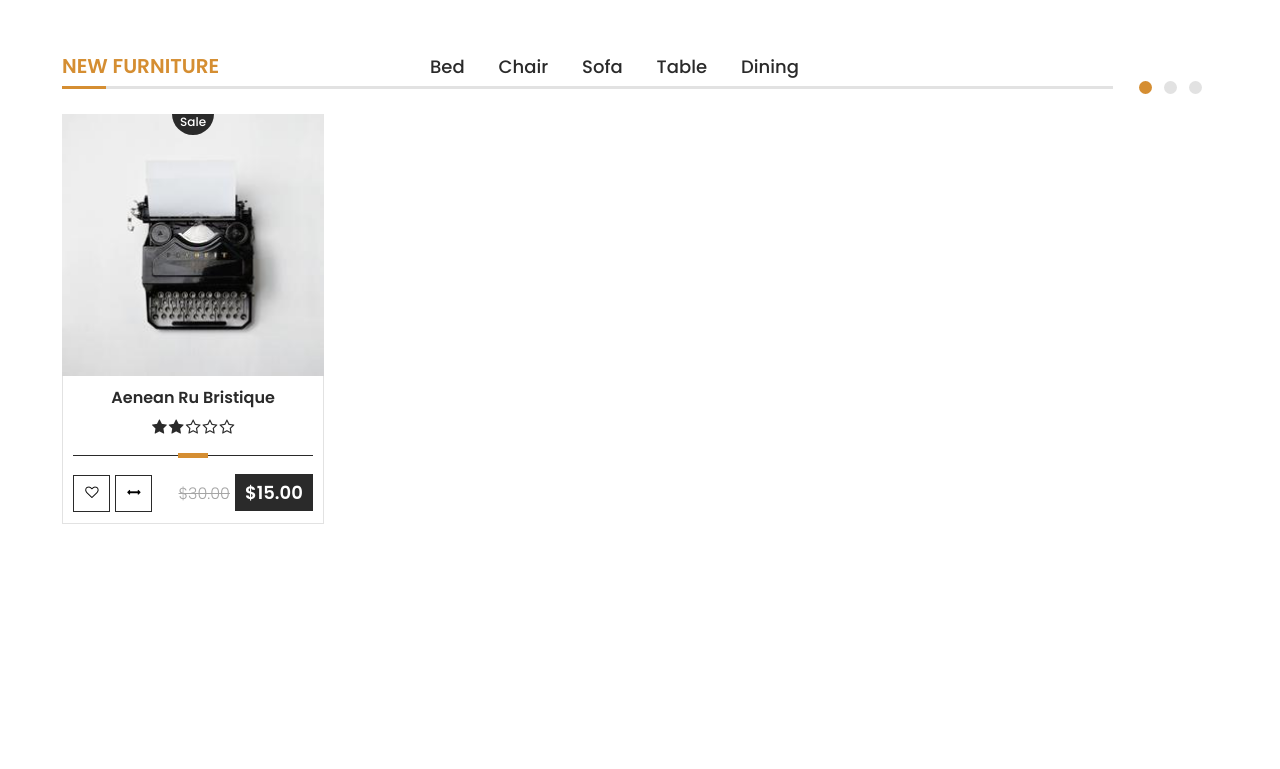
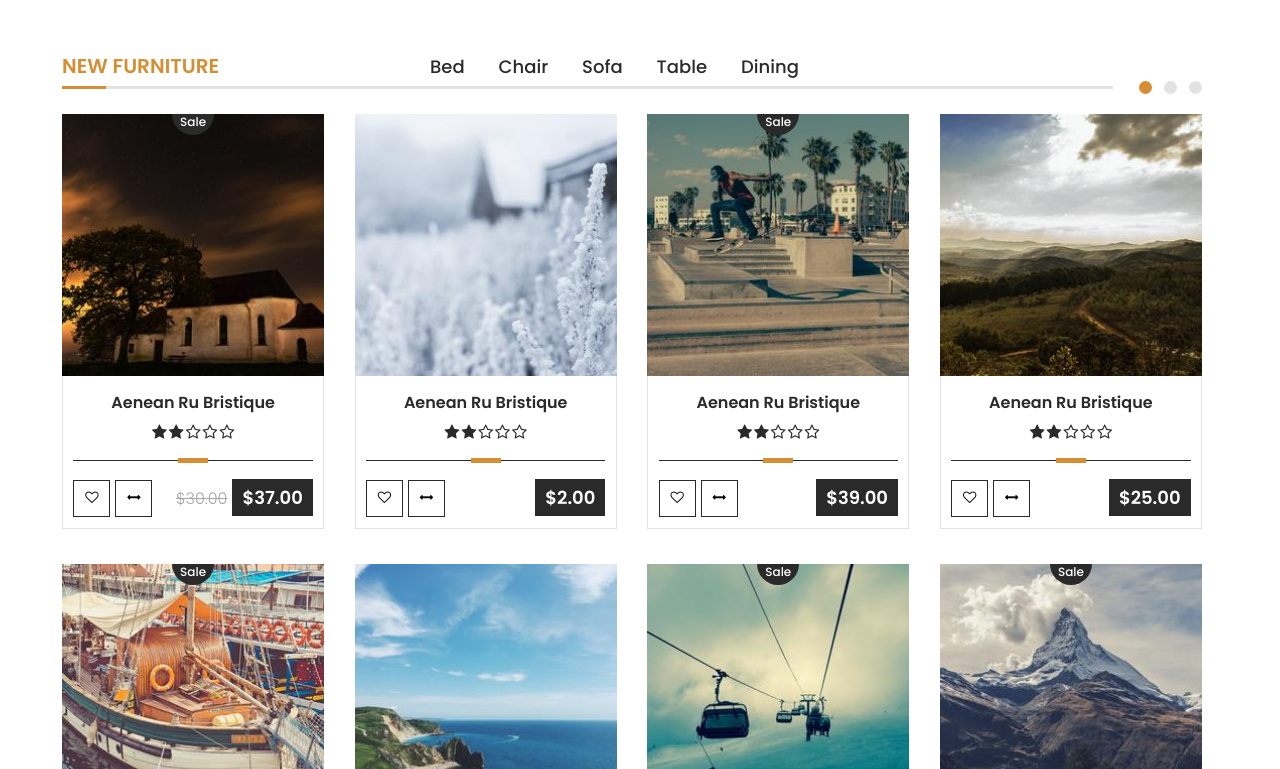
Before and after one commit to SHAH0001/bazar, a Vue app: page / in a window 1280 px wide. Shown: the part 1431-2200 px from the top of the page. Built offline with nearby package versions, Linux system fonts and the light colour scheme.

Commit message:
products on the homepage are adapted

```diff
--- a/src/components/Products.vue
+++ b/src/components/Products.vue
@@ -1,26 +1,25 @@
 <template>
     <div id="main-products-block">
-        <SortingDisplay />
+        <SortingDisplay
+            :whatSortShow="'tabs'"
+        >
+        </SortingDisplay>
         <div class="products">
-
-            <div class="product">
+            <div v-for="product in products" :key="product.id" class="product">
                 <div class="product-img-block">
-                    <div class="discount">
+                    <div class="discount" v-if="product.sale === 1">
                         <div class="discount-top"></div>
                         <div class="discount-bottom">Sale</div>
                     </div>
-                    <img src="../assets/images/product_10.jpg" alt="">
+                    <img :src="getImage(product.img)" alt="">
                     <div class="additional-options">
                         <button class="additional-options-button quick-view" type="button">Quick View</button>
-                        <button class="additional-options-button add-to-cart" type="button">
-                            <i class="icon-shopping-basket"></i>
-                            Add to cart
-                        </button>
+                        <button class="additional-options-button add-to-cart" type="button"><i class="icon-shopping-basket"></i>Add to cart</button>
                     </div>
                 </div>
                 <div class="product-info">
                     <div class="product-info-wrapper">
-                        <a href="#" class="product-info-title">Aenean Ru Bristique</a>
+                        <a href="#" class="product-info-title">{{ product.name }}</a>
                         <div class="star-rating">
                             <i class="icon-star"></i>
                             <i class="icon-star"></i>
@@ -35,14 +34,13 @@
                                 <button class="button-product" type="button"><i class="icon-arrows-h"></i></button>
                             </div>
                             <div class="prices-block">
-                                <span class="old-price">$30.00</span>
-                                <span class="current-price">$15.00</span>
+                                <span v-if="product.oldPrice" class="old-price">${{ product.oldPrice }}.00</span>
+                                <span class="current-price">${{ product.newPrice }}.00</span>
                             </div>
                         </div>
                     </div>
                 </div>
             </div>
-
         </div>
     </div>
 </template>
@@ -52,11 +50,94 @@ import SortingDisplay from './SortingDisplay'
 export default {
     data() {
         return {
-
+            products: [
+                {
+                    id: 1,
+                    sale: Math.floor(Math.random() * Math.floor(2)),
+                    img: 'product_1.jpg',
+                    name: 'Aenean Ru Bristique',
+                    rating: 2,
+                    oldPrice: 30.00,
+                    newPrice: Math.floor(Math.random() * Math.floor(50)),
+                    description: 'Faded short sleeves t-shirt with high neckline. Soft and stretchy material for a comfortable fit. Accessorize with a straw hat and youre ready.'
+                },
+                {
+                    id: 2,
+                    sale: Math.floor(Math.random() * Math.floor(2)),
+                    img: 'product_2.jpg',
+                    name: 'Aenean Ru Bristique',
+                    rating: 2,
+                    oldPrice: false,
+                    newPrice: Math.floor(Math.random() * Math.floor(50)),
+                    description: 'Faded short sleeves t-shirt with high neckline. Soft and stretchy material for a comfortable fit. Accessorize with a straw hat and youre ready.'
+                },
+                {
+                    id: 3,
+                    sale: Math.floor(Math.random() * Math.floor(2)),
+                    img: 'product_3.jpg',
+                    name: 'Aenean Ru Bristique',
+                    rating: 2,
+                    oldPrice: false,
+                    newPrice: Math.floor(Math.random() * Math.floor(50)),
+                    description: 'Faded short sleeves t-shirt with high neckline. Soft and stretchy material for a comfortable fit. Accessorize with a straw hat and youre ready.'
+                },
+                {
+                    id: 4,
+                    sale: Math.floor(Math.random() * Math.floor(2)),
+                    img: 'product_4.jpg',
+                    name: 'Aenean Ru Bristique',
+                    rating: 2,
+                    oldPrice: false,
+                    newPrice: Math.floor(Math.random() * Math.floor(50)),
+                    description: 'Faded short sleeves t-shirt with high neckline. Soft and stretchy material for a comfortable fit. Accessorize with a straw hat and youre ready.'
+                },
+                {
+                    id: 5,
+                    sale: Math.floor(Math.random() * Math.floor(2)),
+                    img: 'product_5.jpg',
+                    name: 'Aenean Ru Bristique',
+                    rating: 2,
+                    oldPrice: Math.floor(Math.random() * Math.floor(30)),
+                    newPrice: Math.floor(Math.random() * Math.floor(50)),
+                    description: 'Faded short sleeves t-shirt with high neckline. Soft and stretchy material for a comfortable fit. Accessorize with a straw hat and youre ready.'
+                },
+                {
+                    id: 6,
+                    sale: Math.floor(Math.random() * Math.floor(2)),
+                    img: 'product_6.jpg',
+                    name: 'Aenean Ru Bristique',
+                    rating: 2,
+                    oldPrice: 30.00,
+                    newPrice: Math.floor(Math.random() * Math.floor(50)),
+                    description: 'Faded short sleeves t-shirt with high neckline. Soft and stretchy material for a comfortable fit. Accessorize with a straw hat and youre ready.'
+                },
+                 {
+                    id: 7,
+                    sale: Math.floor(Math.random() * Math.floor(2)),
+                    img: 'product_7.jpg',
+                    name: 'Aenean Ru Bristique',
+                    rating: 2,
+                    oldPrice: Math.floor(Math.random() * Math.floor(30)),
+                    newPrice: Math.floor(Math.random() * Math.floor(50)),
+                    description: 'Faded short sleeves t-shirt with high neckline. Soft and stretchy material for a comfortable fit. Accessorize with a straw hat and youre ready.'
+                },
+                {
+                    id: 8,
+                    sale: Math.floor(Math.random() * Math.floor(2)),
+                    img: 'product_8.jpg',
+                    name: 'Aenean Ru Bristique',
+                    rating: 2,
+                    oldPrice: 30.00,
+                    newPrice: Math.floor(Math.random() * Math.floor(50)),
+                    description: 'Faded short sleeves t-shirt with high neckline. Soft and stretchy material for a comfortable fit. Accessorize with a straw hat and youre ready.'
+                }
+            ]
         }
     },
     methods: {
-
+        getImage(path) {
+            return require('../assets/images/' + path);
+        }
     },
     components: {
         SortingDisplay
@@ -83,18 +164,35 @@ export default {
     }
 
     .products {
+        display: flex;
+        justify-content: space-between;
+        flex-wrap: wrap;
         margin-top: 25px;
+
+        @include max-width-1150 {
+            justify-content: space-around;
+        }
     }
 
     .product {
         width: 23%;
+        margin-bottom: 35px;
+
+        @include max-width-1150 {
+            width: 30%;
+        }
+
+        @include max-width-850 {
+            width: 40%;
+        }
+
+        @include max-width-530 {
+            width: 100%;
+        }
     }
-
-
 
     .product-img-block {
         position: relative;
-        // border: 1px solid red;
     }
 
     .discount {
@@ -107,12 +205,10 @@ export default {
         left: 50%;
         transform: translate(-50%, 0);
         color: #fff;
-        // background-color: $mainColor;
         padding: 20px 0 0 0;
         background: linear-gradient(to bottom, rgba(255,255,255,1) 0%,rgba(255,255,255,1) 50%,rgba(42,42,42,1) 51%,rgba(42,42,42,1) 100%);
         border-bottom-left-radius: 50%;
         border-bottom-right-radius: 50%;
-        // border: 1px solid red;
     }
 
     .product-img-block img {
@@ -144,10 +240,6 @@ export default {
         padding: 12px;
     }
 
-    .quick-view {
-
-    }
-
     .add-to-cart {
         font-weight: bold;
         text-transform: uppercase;
@@ -173,7 +265,7 @@ export default {
         font-size: 16px;
         font-weight: bold;
         color: $mainColor;
-        margin: 9px 0 0 0;
+        margin: 14px 0 0 0;
         text-decoration: none;
     }
 
@@ -208,10 +300,10 @@ export default {
         display: flex;
         justify-content: space-between;
         margin-bottom: 11px;
-    }
 
-    .buttons-block {
-
+        @include max-width-950 {
+            flex-direction: column;
+        }
     }
 
     .button-product {
@@ -235,6 +327,7 @@ export default {
         font-weight: 100;
         color: #a5a5a5;
         text-decoration: line-through;
+        margin: 0 5px 0 0;
     }
 
     .product:hover .current-price {
@@ -247,6 +340,7 @@ export default {
         color: #fff;
         background-color: $mainColor;
         padding: 6px 10px;
-        margin: 0 0 0 5px;
+        // margin: 0 0 0 5px;
     }
+
 </style>
```
Also changed, not shown: src/components/SortingDisplay.vue (+123 -2 lines).
